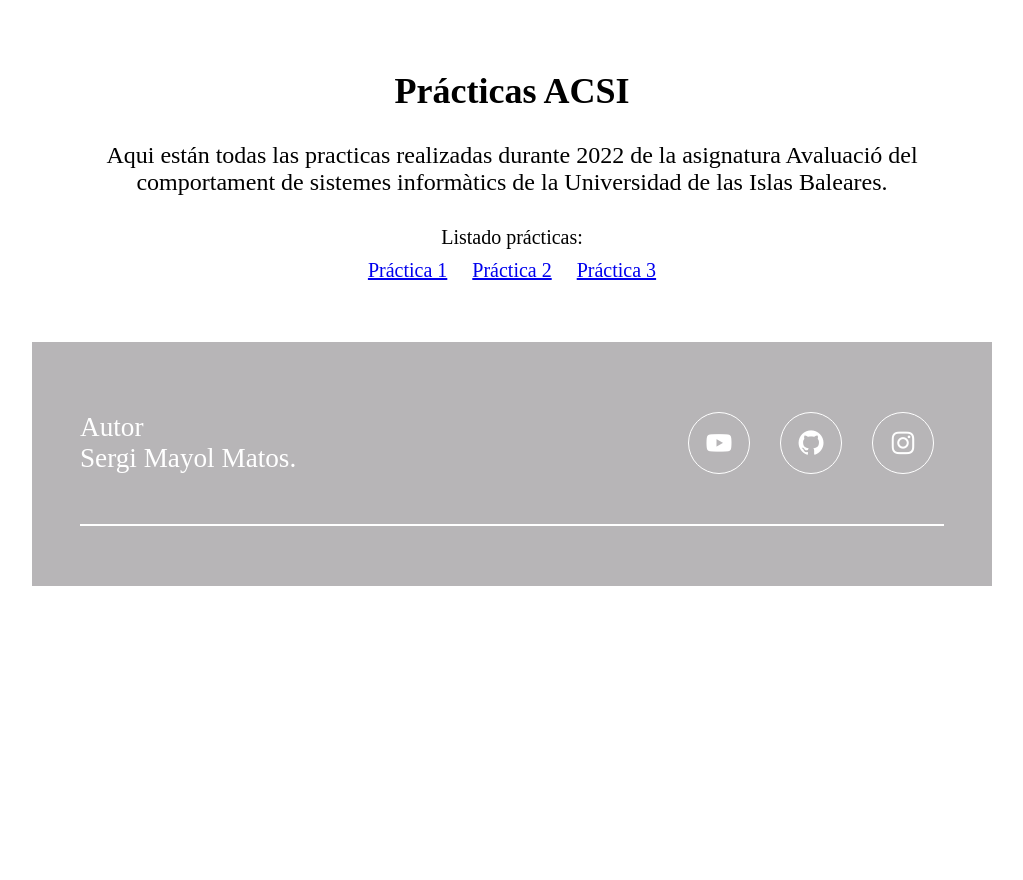
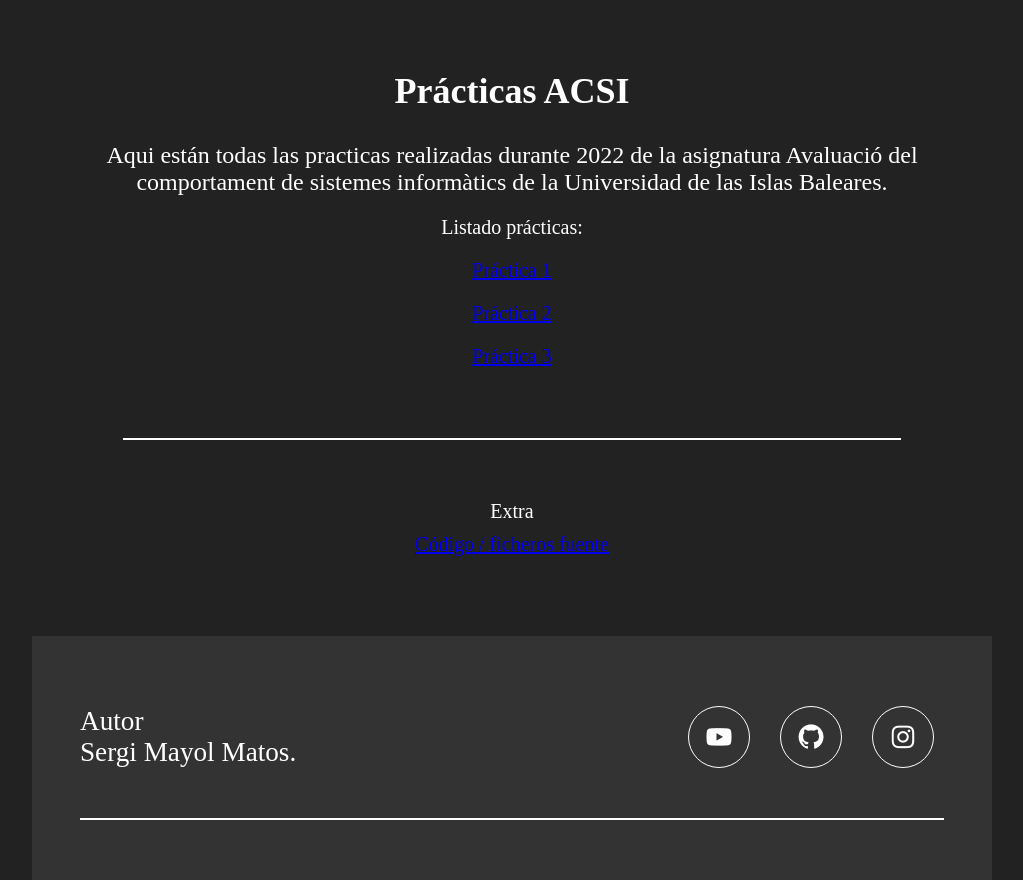
Before and after one commit to Sergimayol/ACSI, a plain HTML site: page index.html in a window 1280 px wide. Shown: the whole page, without its empty margins (128-1151 px from the left). Before the commit the page ends 800 px from the top, so only its background shows below. Drawn offline with nearby package versions, Linux system fonts and the light colour scheme.

Commit message:
css+index act

```diff
--- a/index.html
+++ b/index.html
@@ -26,6 +26,11 @@
                 <a href="CP_p2/P2Web/CP_p2.html">Práctica 2</a>
                 <a href="CP_p3/P3Web/CP_p3.html">Práctica 3</a>
             </div>
+            <div class="line"></div>
+            <div class="Extra">
+                <p>Extra</p>
+                <a href="https://github.com/Sergimayol/ACSI">Código / ficheros fuente</a>
+            </div>
         </div>
     </div>
     <footer class="footer">
--- a/indexStyle.css
+++ b/indexStyle.css
@@ -11,6 +11,8 @@
 body {
     margin: auto;
     width: 75%;
+    background-color: #222222;
+    color: #fff;
 }
 
 .container {
@@ -35,10 +37,15 @@ body {
 }
 
 .content {
-    margin-top: 30px;
+    margin-top: 20px;
+    margin-bottom: 20px;
     font-size: 1.25em;
+}
+
+.lista-practicas {
     display: flex;
     flex-direction: column;
+    margin-bottom: 60px;
 }
 
 .content p {
@@ -50,7 +57,7 @@ a {
 }
 
 footer {
-    background: rgb(183, 181, 183);
+    background: #333333;
     padding-bottom: 0.1px;
 }
 
```
